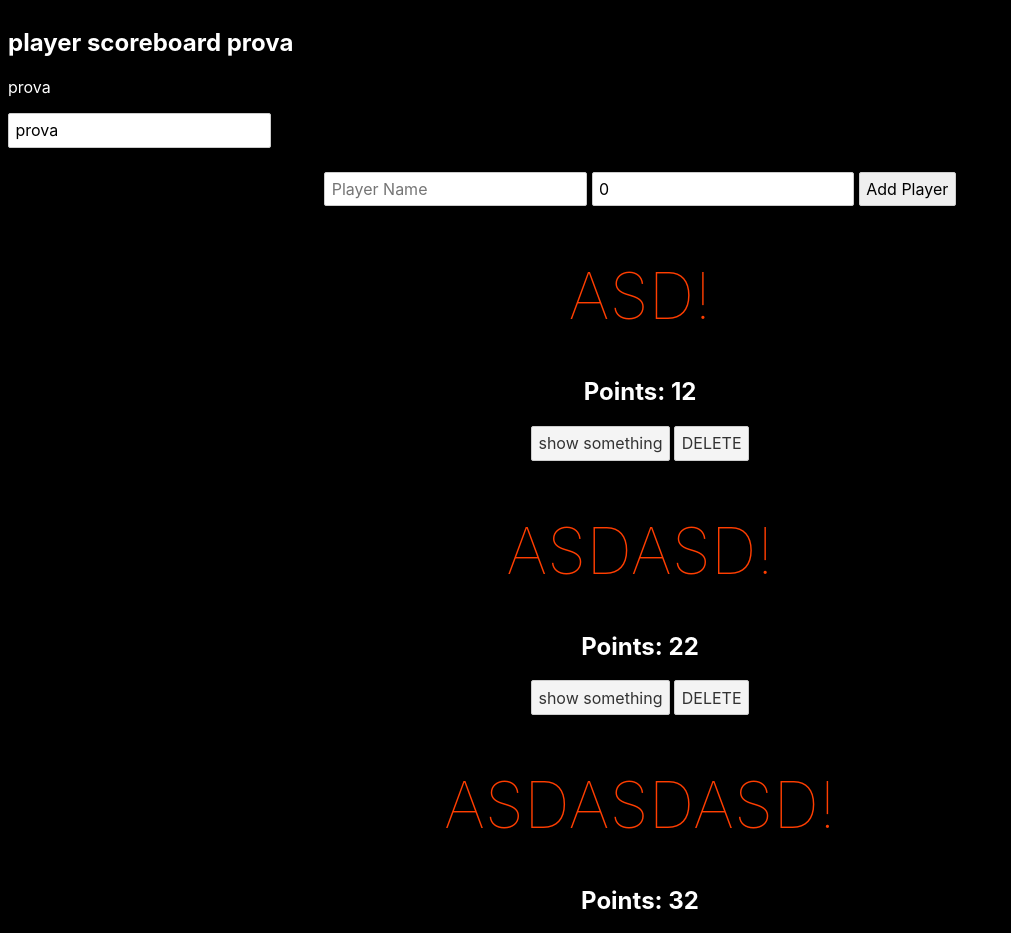
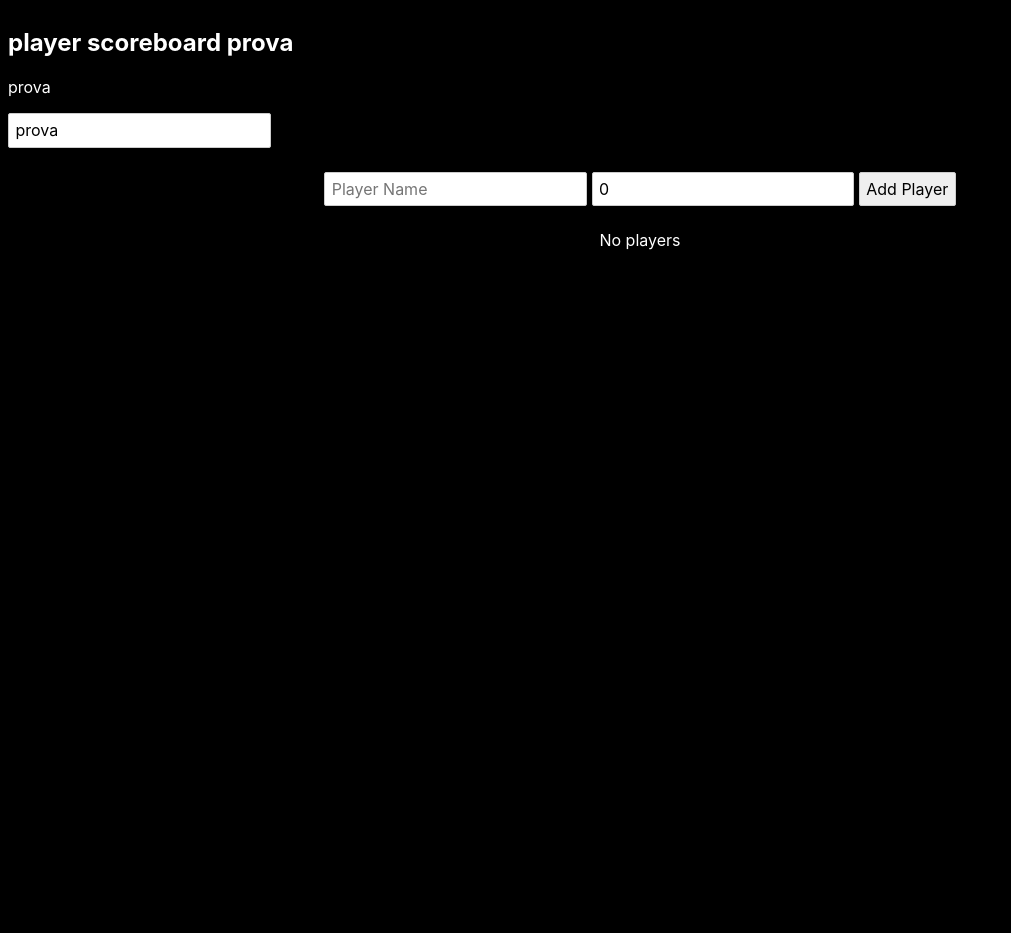
Before and after one commit to SimoneTedesco/launch-countdown-timer-main, a Svelte app: page / in a window 1280 px wide. Shown: the top 933 px of the page, without its empty margins (0-1011 px from the left). Built offline with nearby package versions, Linux system fonts and the light colour scheme.

Commit message:
learnt for each with else condition

```diff
--- a/src/App.svelte
+++ b/src/App.svelte
@@ -4,18 +4,21 @@
   import AddPlayer from "./AddPlayer.svelte";
 
   let players = [
-    {
-      name: "asd",
-      points: 12,
-    },
-    {
-      name: "asdasd",
-      points: 22,
-    },
-    {
-      name: "asdasdasd",
-      points: 32,
-    },
+    // {
+    //   name: "asd",
+    //   points: 12,
+    //   id: 1,
+    // },
+    // {
+    //   name: "asdasd",
+    //   points: 22,
+    //   id: 2,
+    // },
+    // {
+    //   name: "asdasdasd",
+    //   points: 32,
+    //   id: 3,
+    // },
   ];
 
   const addPlayer = (e) => {
@@ -32,13 +35,21 @@
 <Navbar />
 <main>
   <AddPlayer on:addplayer={addPlayer} />
-  {#if players.length === 0}
+  <!-- metodo classico con if -->
+  <!-- {#if players.length === 0}
     <p>No players</p>
   {:else}
-    {#each players as { name, points }, index}
+    {#each players as { name, points, id }, index (id)}
       <Player {name} {points} {index} on:removeplayer={removePlayer} />
     {/each}
-  {/if}
+  {/if} -->
+
+  <!-- metodo WOW -->
+  {#each players as { name, points, id }, index (id)}
+    <Player {name} {points} {index} on:removeplayer={removePlayer} />
+  {:else}
+    <p>No players</p>
+  {/each}
   <!-- https://svelte.dev/tutorial/basics -->
   <!-- https://www.youtube.com/watch?v=zojEMeQGGHs&list=PL4cUxeGkcC9hlbrVO_2QFVqVPhlZmz7tO&index=1 -->
 </main>
```
